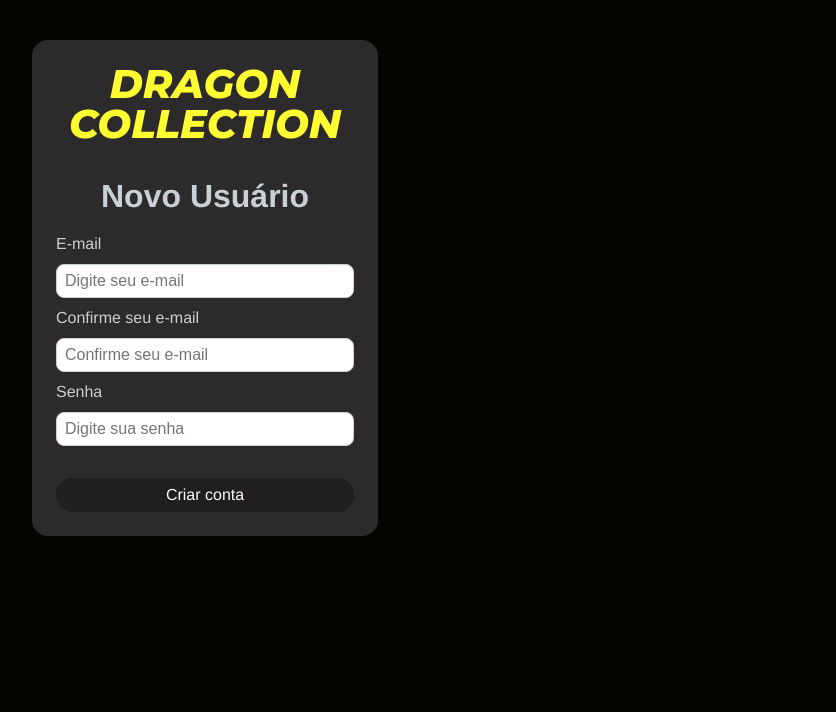
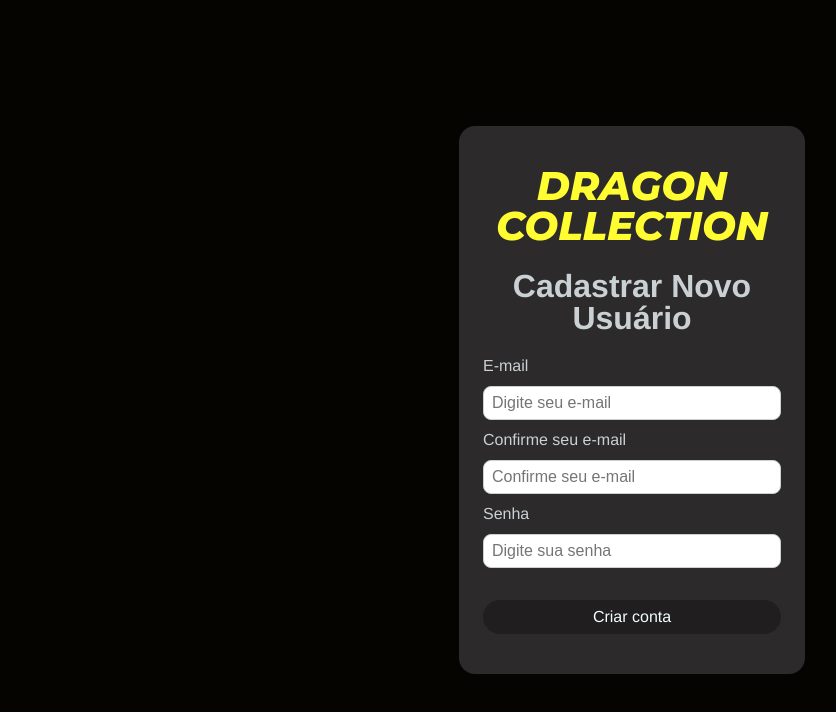
Before and after one commit to guilaureano/dragon-collection, a React (Vite) app: page /signup in a window 1280 px wide. Shown: the top 712 px of the page, without its empty margins (8-844 px from the left). Built offline with nearby package versions, Linux system fonts and the light colour scheme.

Commit message:
refact: scss signin and signup page

```diff
--- a/src/assets/global.scss
+++ b/src/assets/global.scss
@@ -6,7 +6,7 @@
   line-height: 1.5;
   font-weight: 400;
 
-  color-scheme: light dark;
+  // color-scheme: light dark;
   color: $secondary;
   background-color: $black;
 
@@ -19,41 +19,61 @@
 #root {
   max-width: $large-screen;
   margin: 0 auto;
-  padding: 2rem;
-  // text-align: center;
+  min-height: 100svh;
 }
 
-// body {
-//   margin: 0;
-//   display: flex;
-//   place-items: center;
-//   min-width: 320px;
-//   min-height: 100svh;
-// }
+body {
+  margin: 0;
+  padding: 0;
+}
 
-// .page {
-// height: 100svh;
-// width: 100%;
-// }
+.sign {
+  background-color: $gray-002;
+  border-radius: 16px;
+  padding: 40px 24px;
+  &-wrap {
+    display: flex;
+    margin: auto;
+    align-items: center;
+    justify-content: center;
+    height: 100svh;
+  }
 
-// a {
-//   font-weight: 500;
-//   color: #646cff;
-//   text-decoration: inherit;
-// }
-// a:hover {
-//   color: #535bf2;
-// }
+  &-btn {
+    margin-top: 24px;
+  }
 
-// @media (prefers-color-scheme: light) {
-//   :root {
-//     color: #213547;
-//     background-color: #ffffff;
-//   }
-//   a:hover {
-//     color: #747bff;
-//   }
-//   button {
-//     background-color: #f9f9f9;
-//   }
-// }
+  &-form {
+    display: flex;
+    flex-direction: column;
+    justify-items: flex-start;
+    gap: 8px;
+  }
+
+  &-action {
+    @extend .sign-form;
+    margin-top: 24px;
+  }
+
+  &-text {
+    text-align: left;
+    font-weight: 300;
+  }
+
+  &-title {
+    color: $primary;
+    text-align: center;
+    margin-bottom: 24px;
+    font-family: 'Montserrat', sans-serif;
+    text-transform: uppercase;
+  }
+
+  &-subtitle {
+    text-align: center;
+    margin-bottom: 12px;
+  }
+
+  @media (min-width: $small-screen) {
+    width: 298px;
+  }
+}
--- a/src/pages/Signin/index.tsx
+++ b/src/pages/Signin/index.tsx
@@ -6,8 +6,8 @@ import { useNavigate } from 'react-router-dom';
 import { Button, Input, Text } from 'components';
 import { errorMessage } from 'assets/common-texts';
 import { ISigninData } from './types';
-import './signin.scss';
 import { validateEmail } from 'utils';
+import '../../assets/global.scss';
 
 export const Signin = () => {
   const auth = useAuth();
@@ -45,10 +45,11 @@ export const Signin = () => {
   const isValid = validateEmail(formData.email);
 
   return (
-    <div className='signin'>
-      <Text.Title className='signin-title'>Dragon Collection</Text.Title>
-      <form className='signin-form' onSubmit={onSubmit}>
-        <Text className='signin-text'>Usuário</Text>
+    <div className='sign-wrap'>
+      <div className='sign'>
+        <Text.Title className='sign-title'>Dragon Collection</Text.Title>
+        <form className='sign-form' onSubmit={onSubmit}>
+          <Text className='sign-text'>Usuário</Text>
           <Input
             autoComplete='email'
             name='email'
@@ -58,7 +59,7 @@ export const Signin = () => {
             placeholder='digite seu e-mail'
             isInvalid={!isValid}
           />
-        <Text className='signin-text'>Senha</Text>
+          <Text className='sign-text'>Senha</Text>
           <Input
             autoComplete='password'
             name='password'
@@ -67,11 +68,14 @@ export const Signin = () => {
             value={formData.password}
             placeholder='digite sua senha'
           />
-        <Button className='signin-btn' type='submit'>
+          <Button className='sign-btn' type='submit'>
             Entrar
           </Button>
         </form>
+        <div className='sign-action'>
           <Button onClick={() => navigate('/signup')}>Criar conta</Button>
+        </div>
+      </div>
     </div>
   );
 };
--- a/src/pages/Signin/signin.scss
+++ /dev/null
@@ -1,45 +0,0 @@
-@import '../../assets/screens.scss';
-@import '../../assets/colors.scss';
-
-.signin {
-  display: flex;
-  flex-direction: column;
-  justify-items: center;
-  background-color: $gray-002;
-  border-radius: 16px;
-  padding: 24px;
-  gap: 12px;
-
-  &-btn {
-    margin-top: 24px;
-  }
-
-  &-form {
-    display: flex;
-    flex-direction: column;
-    justify-items: flex-start;
-    gap: 8px;
-  }
-
-  &-text {
-    text-align: left;
-    font-weight: 300;
-  }
-
-  &-title {
-    color: $primary;
-    text-align: center;
-    margin-bottom: 24px;
-    font-family: 'Montserrat', sans-serif;
-    text-transform: uppercase;
-  }
-
-  &-subtitle {
-    text-align: center;
-    margin-bottom: 12px;
-  }
-
-  @media (min-width: $small-screen) {
-    width: 298px;
-  }
-}
--- a/src/pages/Signup/index.tsx
+++ b/src/pages/Signup/index.tsx
@@ -6,6 +6,7 @@ import { useNavigate } from 'react-router-dom';
 import { Button, Input, Text } from 'components';
 import { errorMessage } from 'assets/common-texts';
 import { ISignupData } from './types';
+import '../../assets/global.scss';
 
 export const Signup = () => {
   const auth = useAuth();
@@ -44,11 +45,14 @@ export const Signup = () => {
   };
 
   return (
-    <div className='signin'>
-      <Text.Title className='signin-title'>Dragon Collection</Text.Title>
-      <form className='signin-form' onSubmit={onSubmit}>
-        <Text.Subtitle className='signin-subtitle'>Novo Usuário</Text.Subtitle>
-        <Text className='signin-text'>E-mail</Text>
+    <div className='sign-wrap'>
+      <div className='sign'>
+        <Text.Title className='sign-title'>Dragon Collection</Text.Title>
+        <form className='sign-form' onSubmit={onSubmit}>
+          <Text.Subtitle className='sign-subtitle'>
+            Cadastrar Novo Usuário
+          </Text.Subtitle>
+          <Text className='sign-text'>E-mail</Text>
           <Input
             name='email'
             onChange={handleChange}
@@ -56,7 +60,7 @@ export const Signup = () => {
             value={formData.email}
             placeholder='Digite seu e-mail'
           />
-        <Text className='signin-text'>Confirme seu e-mail</Text>
+          <Text className='sign-text'>Confirme seu e-mail</Text>
           <Input
             name='emailConfirmation'
             onChange={handleChange}
@@ -64,7 +68,7 @@ export const Signup = () => {
             value={formData.emailConfirmation}
             placeholder='Confirme seu e-mail'
           />
-        <Text className='signin-text'>Senha</Text>
+          <Text className='sign-text'>Senha</Text>
           <Input
             name='password'
             onChange={handleChange}
@@ -72,10 +76,11 @@ export const Signup = () => {
             value={formData.password}
             placeholder='Digite sua senha'
           />
-        <Button className='signin-btn' type='submit'>
+          <Button className='sign-btn' type='submit'>
             Criar conta
           </Button>
         </form>
       </div>
+    </div>
   );
 };
```
Lines whose indentation alone changed are shown as unchanged.
